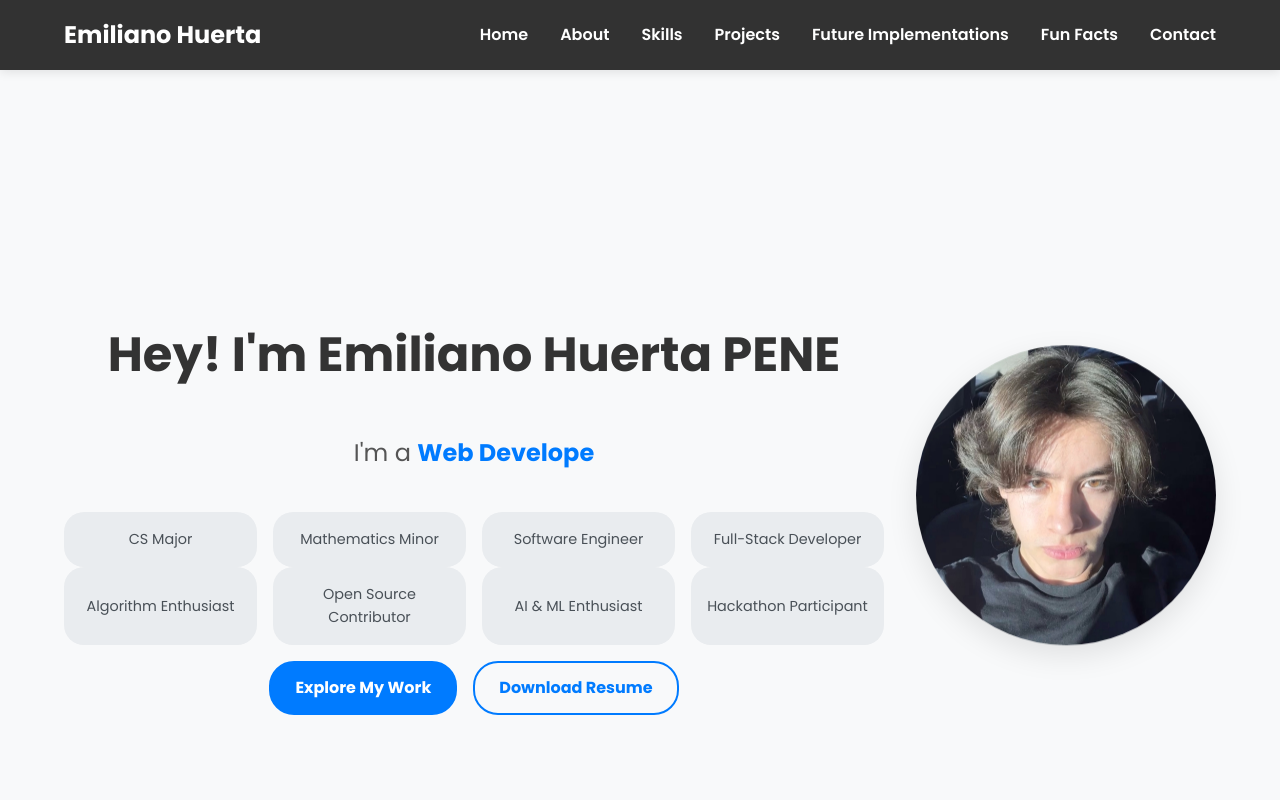
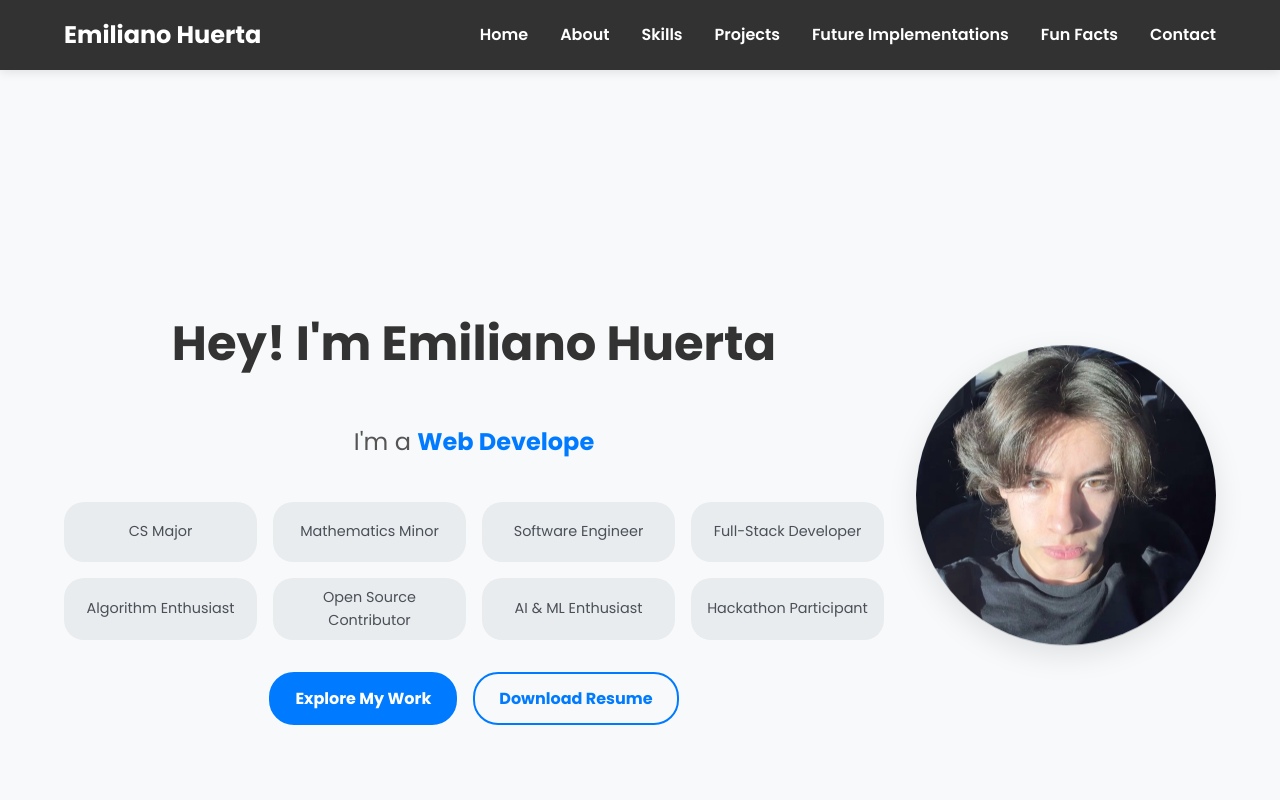
Before and after one commit to ehuerta6/PersonalPortfolio, a plain HTML site: page index.html in a window 1280 px wide. Shown: the top 800 px of the page. Drawn offline with nearby package versions, Linux system fonts and the light colour scheme.

Commit message:
16 October v4

```diff
--- a/index.html
+++ b/index.html
@@ -37,7 +37,7 @@
         <div class="container">
           <div class="hero-content">
             <div class="hero-text">
-              <h1>Hey! I'm Emiliano Huerta PENE</h1>
+              <h1>Hey! I'm Emiliano Huerta</h1>
               <div class="animated-subtitle-wrapper">
                 <p>I'm a <span id="typed-text" class="typed-text"></span></p>
               </div>
--- a/styles.css
+++ b/styles.css
@@ -147,7 +147,7 @@ nav a:hover::after {
 
 .descriptor {
   background-color: #e9ecef;
-  padding: 0.5rem 1rem;
+  padding: 0.75rem 1rem;
   border-radius: 20px;
   font-size: 0.9rem;
   text-align: center;
@@ -156,6 +156,8 @@ nav a:hover::after {
   align-items: center;
   justify-content: center;
   height: 100%;
+  min-height: 60px; /* Adjust this value as needed */
+  box-sizing: border-box;
 }
 
 .cta-buttons {
```
